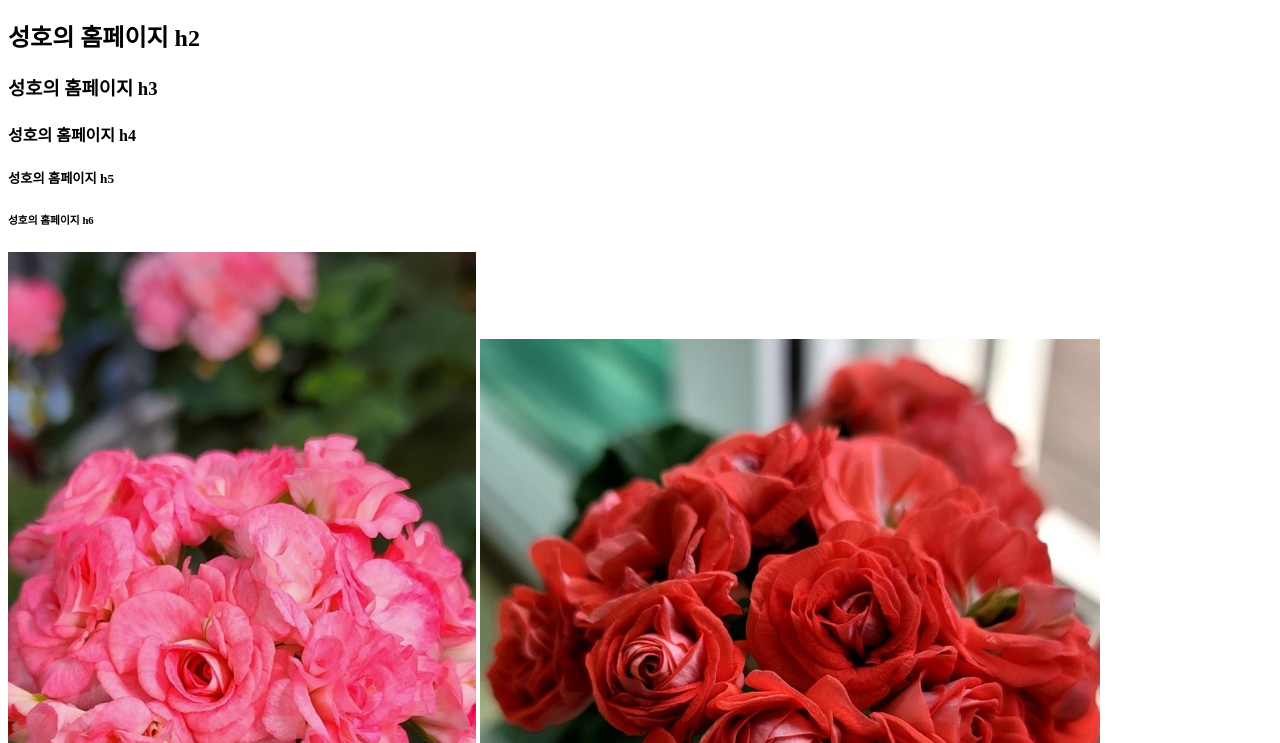
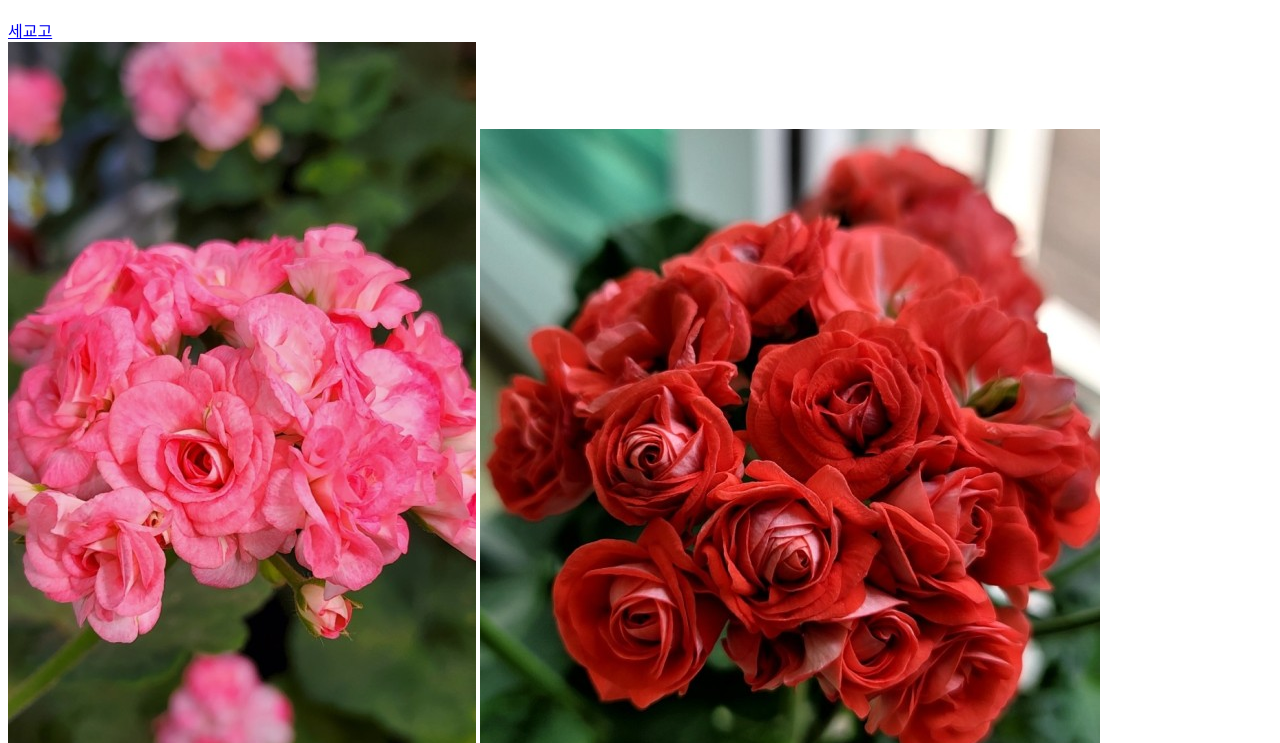
Before and after one commit to seojung007/erb2023, a plain HTML site: page index.html in a window 1280 px wide. Shown: the part 57-800 px from the top of the page. Drawn offline with Linux system fonts and the light colour scheme.

Commit message:
Update index.html

```diff
--- a/index.html
+++ b/index.html
@@ -5,11 +5,7 @@
 </head>
 <body>
 <h1>성호의 홈페이지</h1>
-<h2>성호의 홈페이지 h2</h2>
-<h3>성호의 홈페이지 h3</h3>
-<h4>성호의 홈페이지 h4</h4>
-<h5>성호의 홈페이지 h5</h5>
-<h6>성호의 홈페이지 h6</h6>
+<a href="https://segyo.hs.kr/">세교고</a><br>
 <img src="my.jpg">
 <img width="%30" src="mmy.jpg">
 성호 페이지<br>
```
